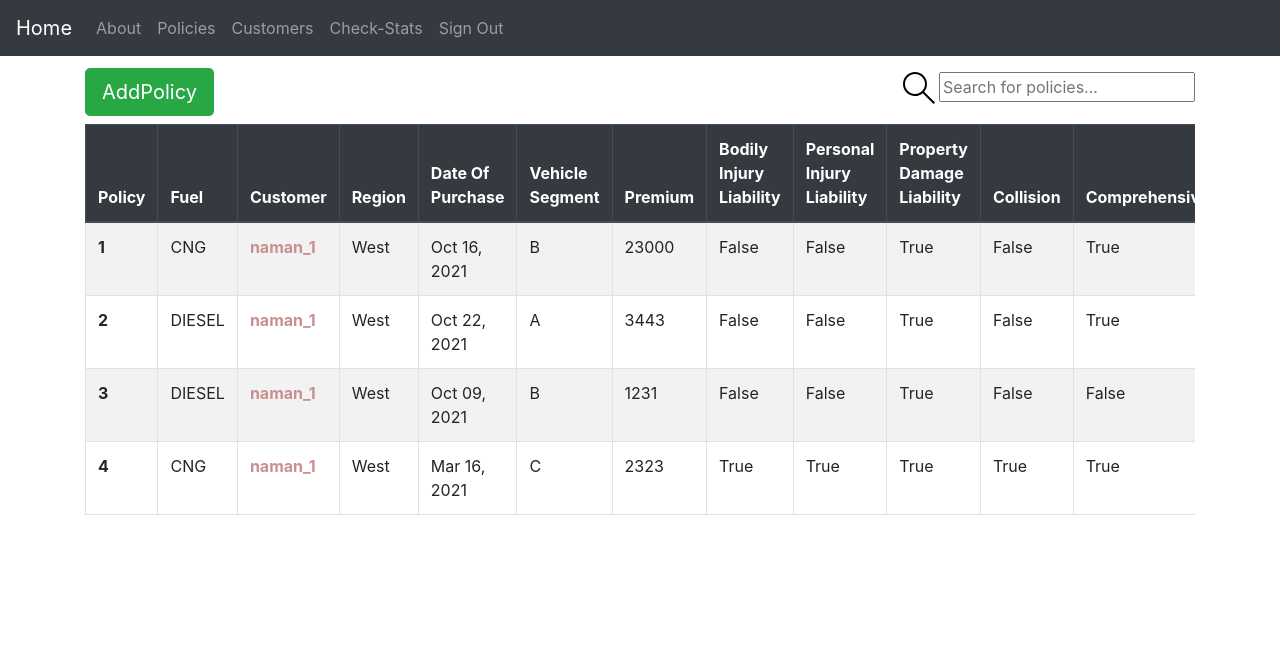
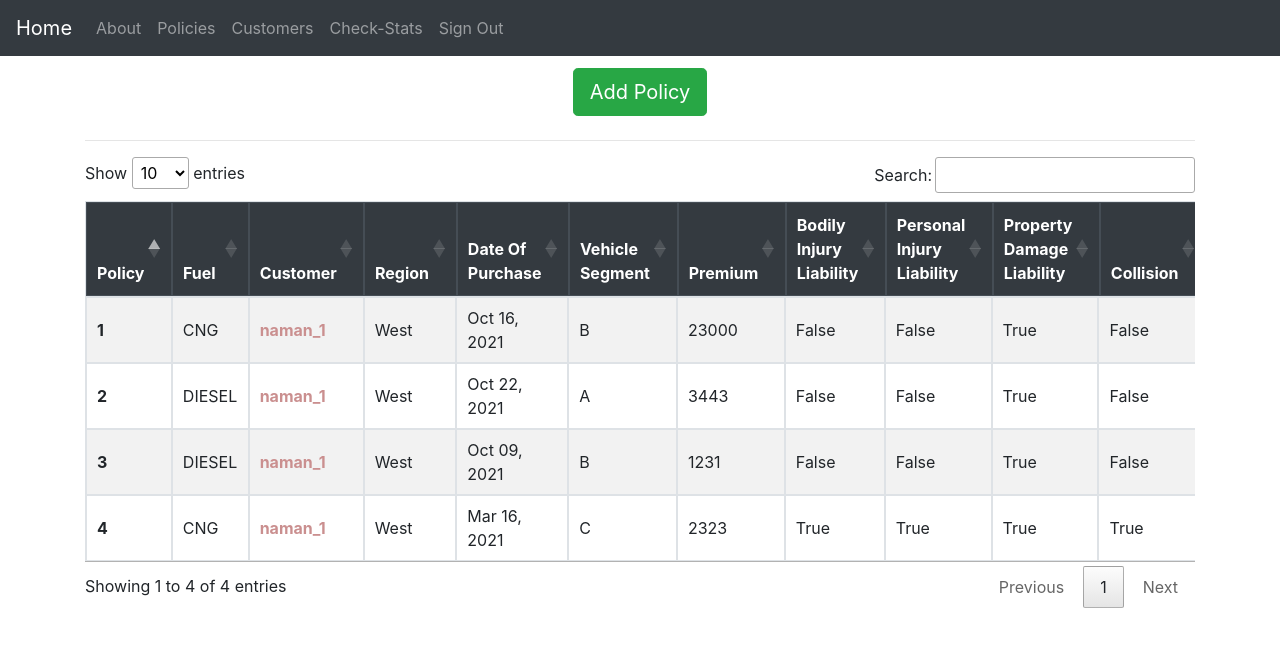
Before and after one commit to namank03/insurance, a Django app: page /policies/ in a window 1280 px wide. Shown: the top 647 px of the page. Run offline with Django 3.2, Linux system fonts and the light colour scheme; a user stored in the database is signed in; data comes from the database, SQL or seed files in the repository; lists and menus that the app fills with data are empty; some libraries are stand-ins or nearby versions.

Commit message:
added data table for better search

```diff
--- a/insurance/base/views.py
+++ b/insurance/base/views.py
@@ -12,14 +12,15 @@ from .models import Customer, Policy
 
 @login_required(login_url="account_login")
 def policy_view(request):
-    order_by = request.GET.get("order_by", "created_at")
-    q = request.GET.get("q") if request.GET.get("q") is not None else ""
+    # order_by = request.GET.get("order_by", "created_at")
+    # q = request.GET.get("q") if request.GET.get("q") is not None else ""
     # * icontains is kind of a regex match.
-    policies = Policy.objects.filter(
-        Q(id__icontains=q)
-        | Q(customer__id__icontains=q)
-        | Q(customer__name__icontains=q)
-    ).order_by(order_by)
+    policies = Policy.objects.all()
+    # filter(
+    #     Q(id__icontains=q)
+    #     | Q(customer__id__icontains=q)
+    #     | Q(customer__name__icontains=q)
+    # ).order_by(order_by)
     context = {"policies": policies}
     return render(request, "policy/policies.html", context)
 
--- a/insurance/templates/base.html
+++ b/insurance/templates/base.html
@@ -24,6 +24,9 @@
 
   <!-- Your stuff: Third-party CSS libraries go here -->
   <link rel="stylesheet" href="https://cdn.jsdelivr.net/npm/bootstrap-v4-grid-only@1.0.0/dist/bootstrap-grid.min.css" />
+  <link href="//cdn.datatables.net/1.10.21/css/jquery.dataTables.min.css" rel="stylesheet" type="text/css">
+
+
 
   <!-- This file stores project-specific CSS -->
   <link href='{% static "css/project.css" %}' rel="stylesheet">
@@ -49,6 +52,7 @@
 
   <script src="https://cdn.jsdelivr.net/npm/chart.js@2.9.4"></script>
   <script src="https://code.jquery.com/jquery-3.5.1.min.js" crossorigin="anonymous"></script>
+  <script src="//cdn.datatables.net/1.10.21/js/jquery.dataTables.min.js"></script>
   <!-- place project specific Javascript in this file -->
   <script defer src='{% static "js/project.js" %}'></script>
 
--- a/insurance/templates/customer/customer_table.html
+++ b/insurance/templates/customer/customer_table.html
@@ -5,7 +5,8 @@
 
 </style>
 
-<table class="table table-bordered table-striped">
+
+<table class="table table-bordered table-striped" id="customerTable">
   <thead class="thead-dark">
     <tr>
       <th scope="col"><a href="?order_by=id">Customer ID</a></th>
--- a/insurance/templates/policy/policies.html
+++ b/insurance/templates/policy/policies.html
@@ -2,25 +2,12 @@
 
 {% block content %}
 
-<div class="header">
-  <a href='{% url "base:create-policy" %}' class="btn btn-success btn-lg my-2" role="button"
-    aria-disabled="true">AddPolicy</a>
-  {% if policies %}
-  <form class="header__search" method="GET" action='{% url "base:policies" %}'>
-    <label>
-      <svg version="1.1" xmlns="http://www.w3.org/2000/svg" width="32" height="32" viewBox="0 0 32 32">
-        <title>search</title>
-        <path
-          d="M32 30.586l-10.845-10.845c1.771-2.092 2.845-4.791 2.845-7.741 0-6.617-5.383-12-12-12s-12 5.383-12 12c0 6.617 5.383 12 12 12 2.949 0 5.649-1.074 7.741-2.845l10.845 10.845 1.414-1.414zM12 22c-5.514 0-10-4.486-10-10s4.486-10 10-10c5.514 0 10 4.486 10 10s-4.486 10-10 10z">
-        </path>
-      </svg>
-      <input placeholder="Search for policies..." name="q" />
-    </label>
-  </form>
-  {% endif %}
+<div class="d-flex justify-content-center">
+  <a href='{% url "base:create-policy" %}' class="btn btn-success btn-lg my-2 " role="button" aria-disabled="true">Add
+    Policy</a>
 </div>
 
-
+<hr>
 
 {% if policies %}
 {% include "policy/policy_table.html" %}
--- a/insurance/templates/policy/policy_table.html
+++ b/insurance/templates/policy/policy_table.html
@@ -3,29 +3,25 @@
     color: white;
   }
 
-  .scrollme {
-    overflow-x: auto;
-  }
-
 </style>
-<div class="scrollme">
-  <table class="table table-bordered table-striped">
+<div class="">
+  <table class="table table-bordered table-striped" id="policyTable">
     <thead class="thead-dark">
       <tr>
-        <th scope="col"><a href="?order_by=id">Policy</a></th>
-        <th scope="col"><a href="?order_by=fuel">Fuel</a></th>
-        <th scope="col"><a href="?order_by=customer">Customer</a></th>
-        <th scope="col"><a href="#">Region</a></th>
-        <th scope="col"><a href="?order_by=date_of_purchase">Date Of Purchase</a></th>
-        <th scope="col"><a href="?order_by=vehicle_segment">Vehicle Segment</a></th>
-        <th scope="col"><a href="?order_by=bodily_injury_liability">Premium</a></th>
-        <th scope="col"><a href="?order_by=bodily_injury_liability">Bodily Injury Liability</a></th>
-        <th scope="col"><a href="?order_by=personal_injury_liability">Personal Injury Liability</a></th>
-        <th scope="col"><a href="?order_by=property_damage_liability">Property Damage Liability</a></th>
-        <th scope="col"><a href="?order_by=collision">Collision</a></th>
-        <th scope="col"><a href="?order_by=comprehensive">Comprehensive</a></th>
-        <th scope="col"></th>
-        <th scope="col"></th>
+        <th scope="col">Policy</th>
+        <th scope="col">Fuel</th>
+        <th scope="col">Customer</th>
+        <th scope="col">Region</th>
+        <th scope="col">Date Of Purchase</th>
+        <th scope="col">Vehicle Segment</th>
+        <th scope="col">Premium</th>
+        <th scope="col">Bodily Injury Liability</th>
+        <th scope="col">Personal Injury Liability</th>
+        <th scope="col">Property Damage Liability</th>
+        <th scope="col">Collision</th>
+        <th scope="col">Comprehensive</th>
+        <th scope="col">Update</th>
+        <th scope="col">Delete</th>
       </tr>
     </thead>
     <tbody>
@@ -48,7 +44,6 @@
         <td>{{policy.property_damage_liability}}</td>
         <td>{{policy.collision}}</td>
         <td>{{policy.comprehensive}}</td>
-
         <td>
           <a href='{% url "base:update-policy" policy.id %}' class="text-success">Update</a>
         </td>
@@ -60,3 +55,12 @@
     </tbody>
   </table>
 </div>
+
+<script>
+  $(document).ready(function () {
+    $('#policyTable').DataTable({
+      "scrollX": true
+    });
+  });
+
+</script>
```
